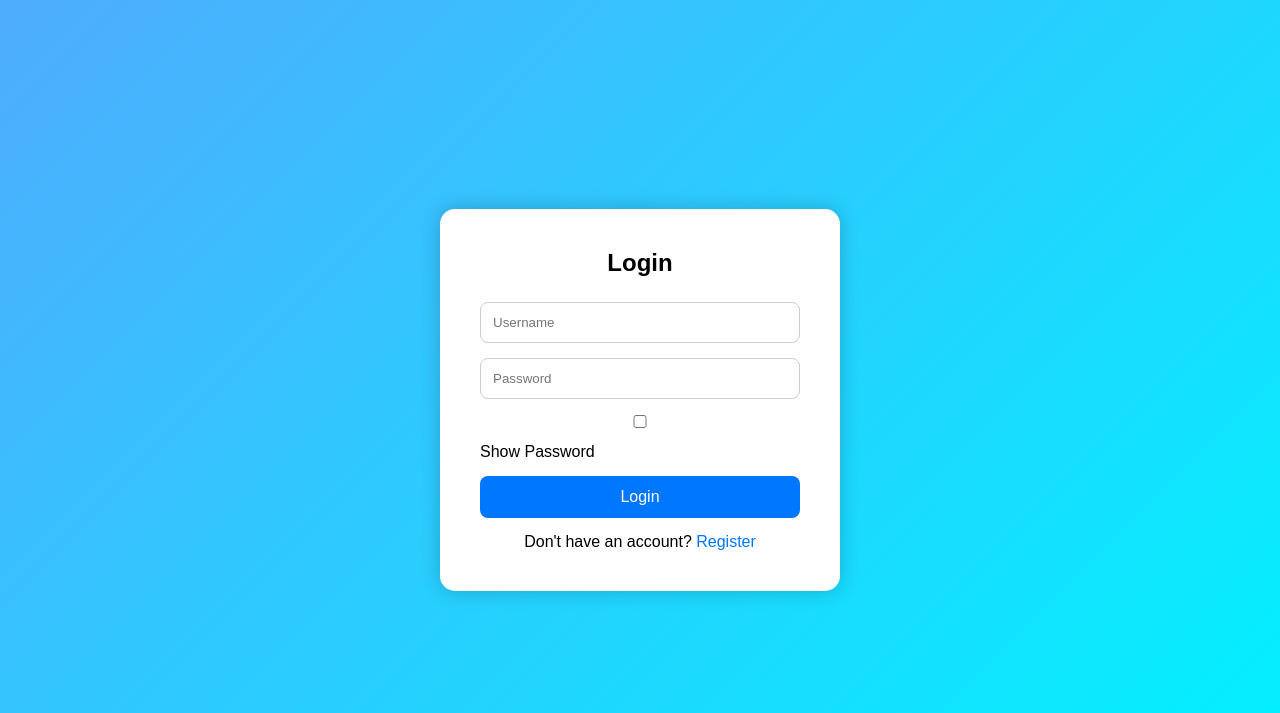
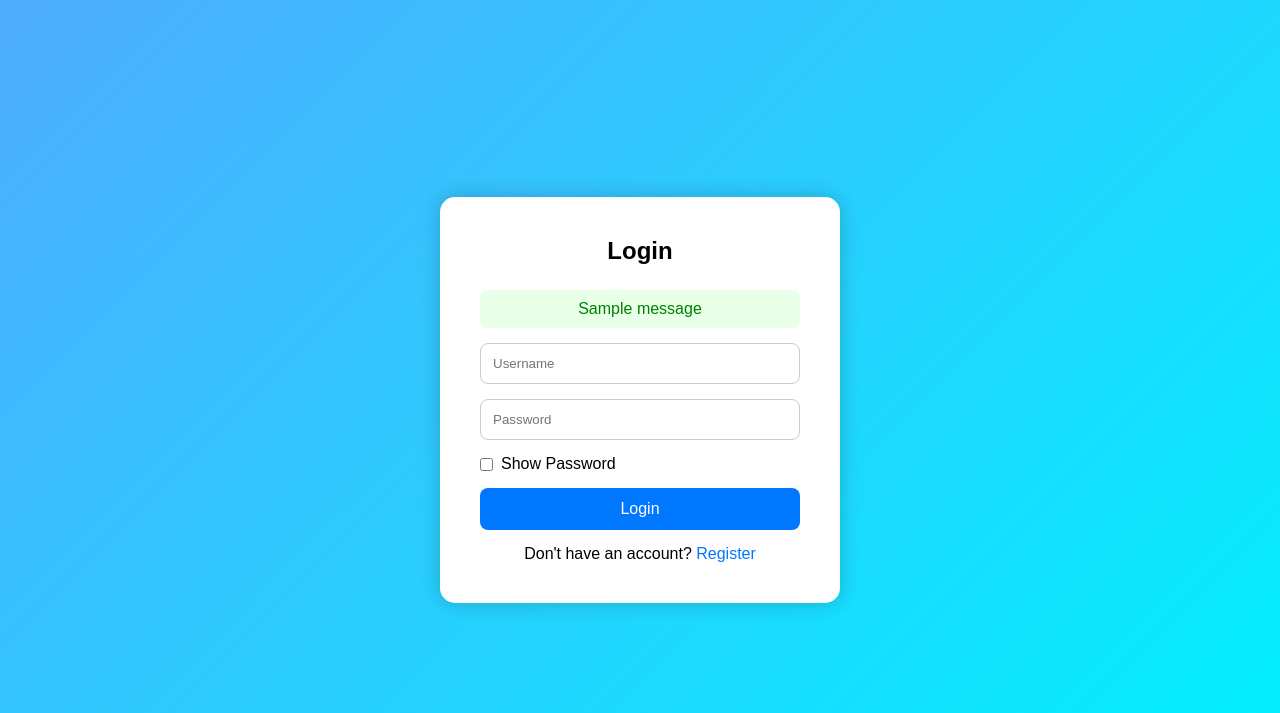
Before and after one commit to vinayakrkalburgui123/AI_Trip_Planner, a Django app: page /login/ in a window 1280 px wide. Shown: the top 713 px of the page. Run offline with Django 5.2, Linux system fonts and the light colour scheme; tables that the repository leaves empty hold one stand-in row (values such as "Sample post"); one stand-in notice (Sample message) is shown.

Commit message:
Improve login and register messages

```diff
--- a/accounts/templates/login.html
+++ b/accounts/templates/login.html
@@ -1,3 +1,4 @@
+{% load static %}
 <!DOCTYPE html>
 <html>
 <head>
@@ -32,7 +33,8 @@
             margin-bottom:25px;
         }
 
-        input{
+        input[type=text],
+        input[type=password]{
             width:100%;
             padding:12px;
             margin-bottom:15px;
@@ -57,6 +59,9 @@
 
         .show-password{
             margin-bottom:15px;
+            display:flex;
+            align-items:center;
+            gap:8px;
         }
 
         p{
@@ -68,6 +73,24 @@
             color:#0077ff;
             text-decoration:none;
         }
+
+        .message{
+            background:#ffe6e6;
+            color:#d00000;
+            padding:10px;
+            border-radius:8px;
+            margin-bottom:15px;
+            text-align:center;
+        }
+
+        .success{
+            background:#e8ffe8;
+            color:green;
+            padding:10px;
+            border-radius:8px;
+            margin-bottom:15px;
+            text-align:center;
+        }
     </style>
 </head>
 <body>
@@ -75,6 +98,15 @@
 <div class="container">
 
     <h2>Login</h2>
+
+    <!-- Django Messages -->
+    {% if messages %}
+        {% for message in messages %}
+            <div class="{% if message.tags == 'success' %}success{% else %}message{% endif %}">
+                {{ message }}
+            </div>
+        {% endfor %}
+    {% endif %}
 
     <form method="POST">
 
@@ -97,7 +129,7 @@
 
         <div class="show-password">
             <input type="checkbox" id="showPass">
-            Show Password
+            <label for="showPass">Show Password</label>
         </div>
 
         <button type="submit">
@@ -108,13 +140,15 @@
 
     <p>
         Don't have an account?
-        <a href="/register/">Register</a>
+        <a href="{% url 'register' %}">
+            Register
+        </a>
     </p>
 
 </div>
 
 <script>
-document.getElementById("showPass").addEventListener("change", function() {
+document.getElementById("showPass").addEventListener("change", function(){
 
     let password = document.getElementById("password");
 
--- a/accounts/views.py
+++ b/accounts/views.py
@@ -1,31 +1,71 @@
 from django.shortcuts import render, redirect
 from django.contrib.auth import authenticate, login, logout
 from django.contrib.auth.decorators import login_required
+from django.contrib import messages
+
 from .forms import RegisterForm
 from trips.models import Trip
 
 
+# ==========================
+# Home Page
+# ==========================
+
 def home(request):
-    return render(request, 'home.html')
+    return render(request, "home.html")
 
 
+# ==========================
+# Register
+# ==========================
+
 def register_user(request):
-    if request.method == 'POST':
+
+    if request.method == "POST":
+
         form = RegisterForm(request.POST)
 
         if form.is_valid():
+
             form.save()
-            return redirect('login')
+
+            messages.success(
+                request,
+                "Registration successful! Please login."
+            )
+
+            return redirect("login")
+
+        else:
+
+            messages.error(
+                request,
+                "Registration failed. Please check the details below."
+            )
+
     else:
+
         form = RegisterForm()
 
-    return render(request, 'register.html', {'form': form})
+    return render(
+        request,
+        "register.html",
+        {
+            "form": form
+        }
+    )
 
 
+# ==========================
+# Login
+# ==========================
+
 def login_user(request):
-    if request.method == 'POST':
-        username = request.POST['username']
-        password = request.POST['password']
+
+    if request.method == "POST":
+
+        username = request.POST.get("username")
+        password = request.POST.get("password")
 
         user = authenticate(
             request,
@@ -33,27 +73,58 @@ def login_user(request):
             password=password
         )
 
-        if user:
+        if user is not None:
+
             login(request, user)
-            return redirect('dashboard')
 
-    return render(request, 'login.html')
+            messages.success(
+                request,
+                f"Welcome {user.username}!"
+            )
+
+            return redirect("dashboard")
+
+        else:
+
+            messages.error(
+                request,
+                "Invalid username or password."
+            )
+
+    return render(request, "login.html")
 
 
+# ==========================
+# Logout
+# ==========================
+
 def logout_user(request):
+
     logout(request)
-    return redirect('home')
 
+    messages.success(
+        request,
+        "Logged out successfully."
+    )
+
+    return redirect("login")
+
+
+# ==========================
+# Dashboard
+# ==========================
 
 @login_required
 def dashboard(request):
 
-    trips = Trip.objects.filter(user=request.user)
+    trips = Trip.objects.filter(
+        user=request.user
+    )
 
     return render(
         request,
-        'dashboard.html',
+        "dashboard.html",
         {
-            'trips': trips
+            "trips": trips
         }
     )
```
Also changed, not shown: accounts/templates/register.html (+7 -1 lines), ai_trip_planner/settings.py (+67 -59 lines).
